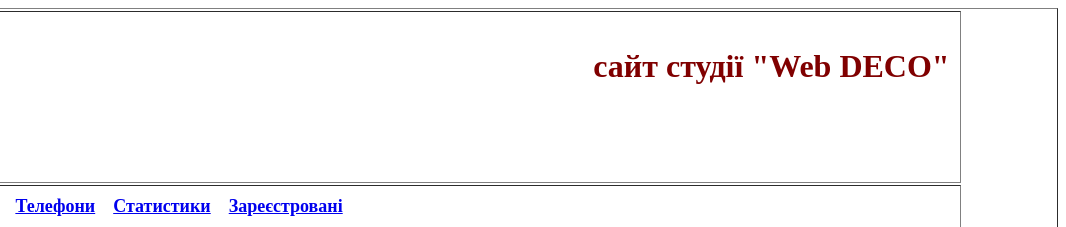
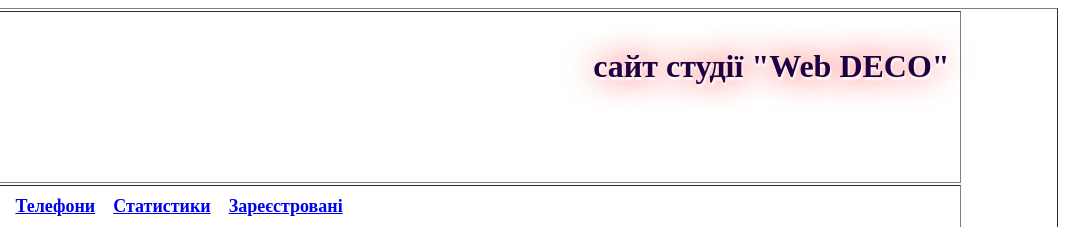
Before and after one commit to Roman-Tkachuk/Roman-Tkachuk.github.io, a plain HTML site: page index.html in a window 1280 px wide. Shown: the top 227 px of the page, 214-1280 px from the left. Drawn offline with Linux system fonts and the light colour scheme.

Commit message:
09 - Добавив стиль-тінь

```diff
--- a/index.html
+++ b/index.html
@@ -3,6 +3,13 @@
 <head>
     <meta charset="UTF-8">
     <meta name="viewport" content="width=device-width, initial-scale=1.0">
+    <style>
+        .shadowtext{
+        text-shadow: 1px 3px 2px white, 0 0 1em red;
+        color: #210042;
+        font-size: 2em;
+        }
+    </style>
     <title>Сайт web-студії "Web DECO"</title>
 </head>
 <body background="images/bd.jpg">
```
